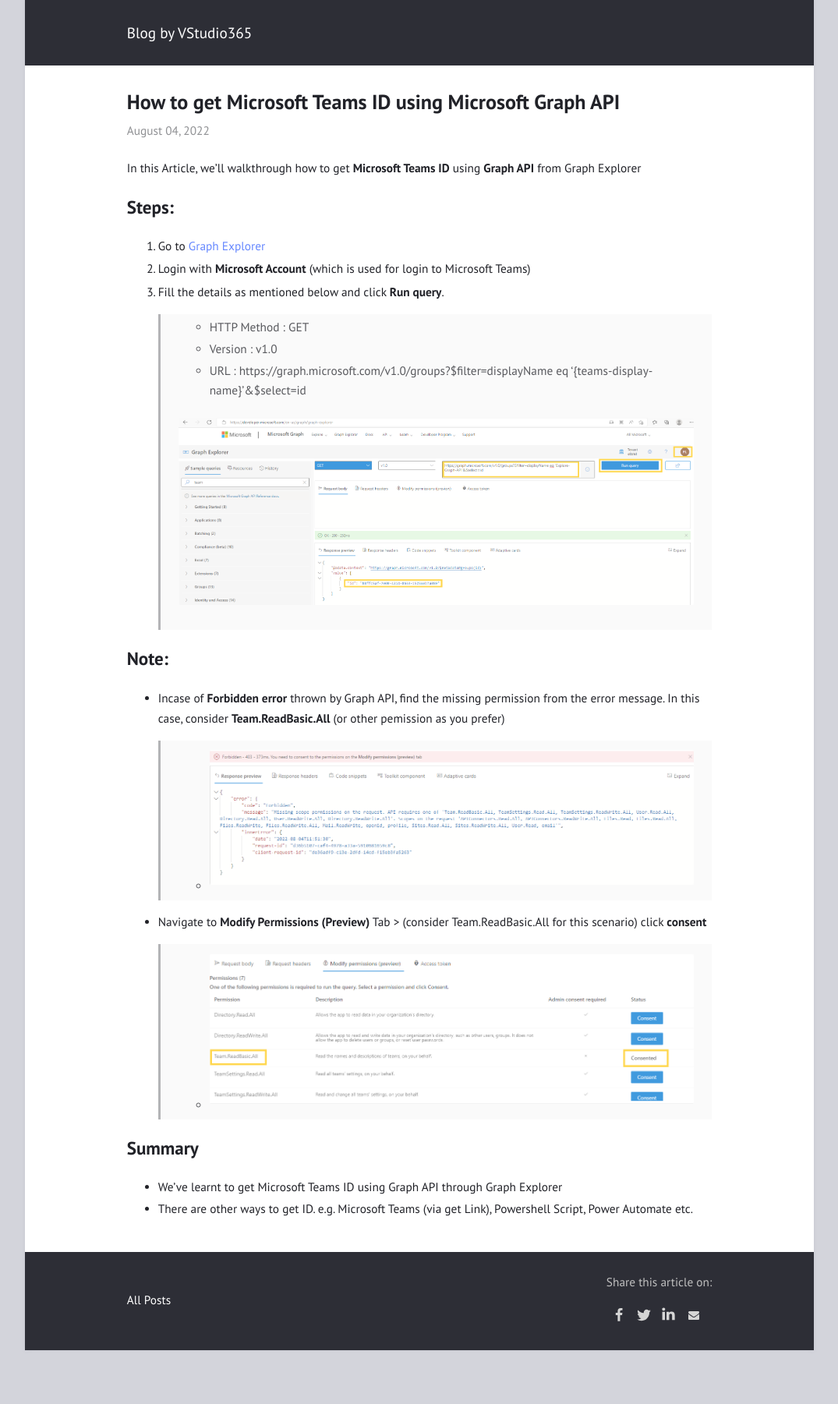
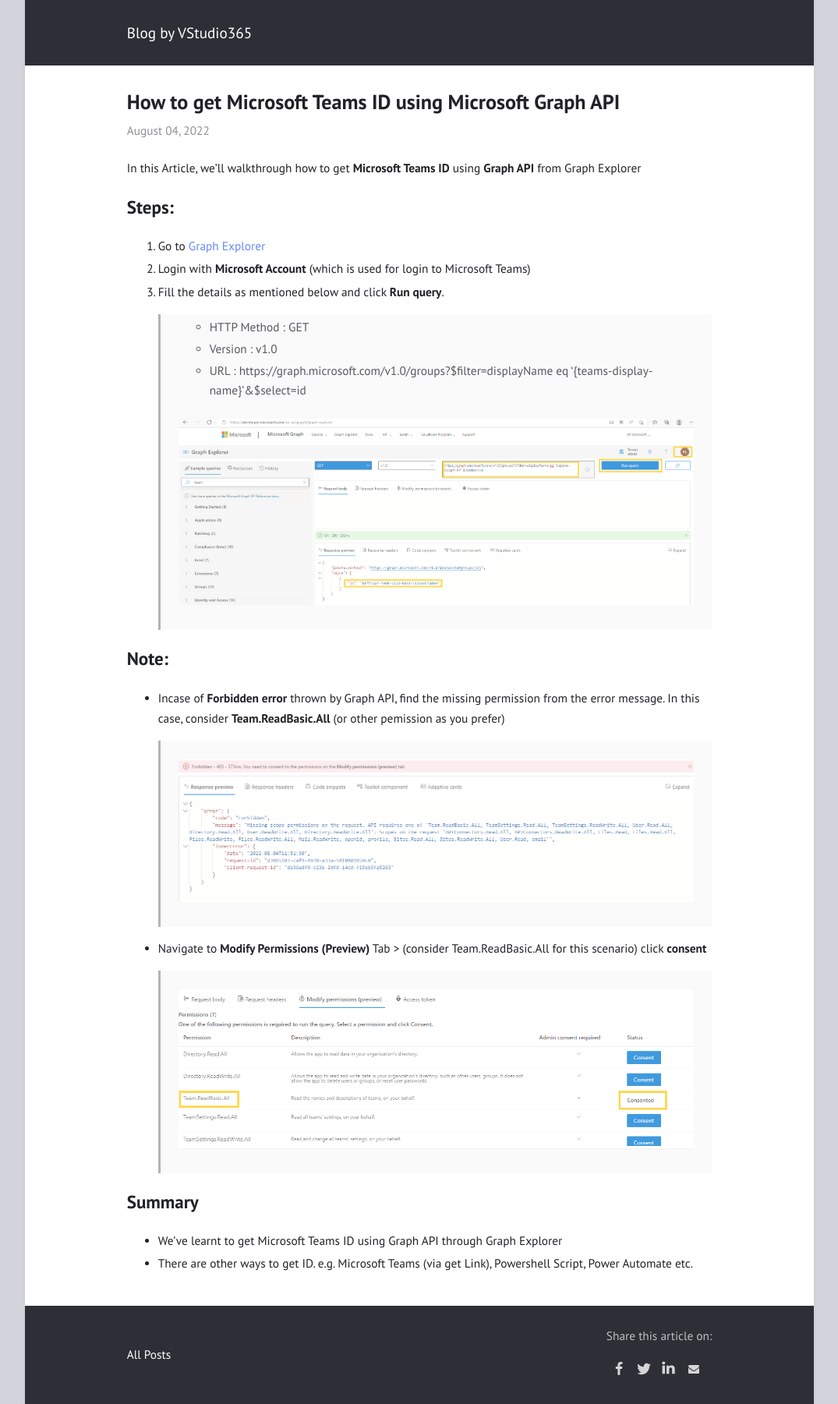
Before and after one commit to vstudio365/vstudio365.github.io, a Jekyll site: the page built from docs/_posts/2022-08-04-get-microsoft-teams-id.md, in a window 1280 px wide. Shown: the whole page at 78% size, without its empty margins (102-1177 px from the left). Built offline with Jekyll 4.4.1, drawn with Linux system fonts in a browser that asks for light colours; before the commit the page ends 1732 px from its top, so only the background shows below that.

Commit message:
correction in screenshot reference permission-consent

```diff
--- a/docs/_posts/2022-08-04-get-microsoft-teams-id.md
+++ b/docs/_posts/2022-08-04-get-microsoft-teams-id.md
@@ -23,10 +23,10 @@
 
 ## Note:
 - Incase of **Forbidden error** thrown by Graph API, find the missing permission from the error message. In this case, consider **Team.ReadBasic.All** (or other pemission as you prefer)
-> - ![screenshot](/assets/screenshots/article002/forbidden-error-text.png)
+> ![screenshot](/assets/screenshots/article002/forbidden-error-text.png)
 
 - Navigate to **Modify Permissions (Preview)** Tab > (consider Team.ReadBasic.All for this scenario) click **consent**
-> - ![screenshot](/assets/screenshots/article002/permission-consented.png)
+> ![screenshot](/assets/screenshots/article002/permission-consent-part.png)
 
 ## Summary
 
```
Also changed, not shown: docs/assets/screenshots/article002/permission-consent-part.png (renamed from docs/assets/screenshots/article002/Permission-Consented.png).
